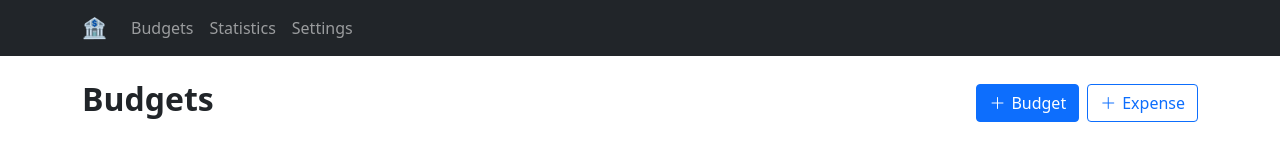
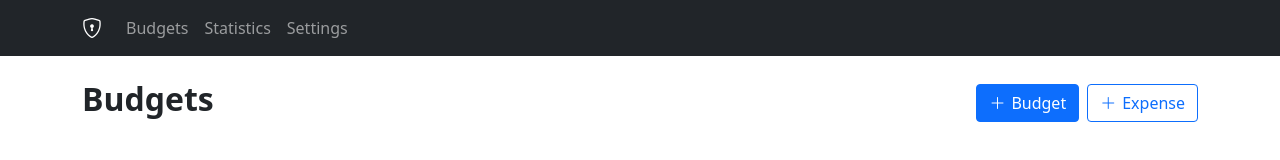
Before and after one commit to maximilianried/budget-planner, a React (Create React App) app: page / in a window 1280 px wide. Shown: the top 160 px of the page. Built offline with nearby package versions, Linux system fonts and the light colour scheme.

Commit message:
Logo change

```diff
--- a/src/components/navbar/MainNavbar.js
+++ b/src/components/navbar/MainNavbar.js
@@ -5,7 +5,9 @@ export default function MainNavbar() {
   return (
     <Navbar bg="dark" variant="dark" className="sticky-top">
       <Container>
-        <Navbar.Brand href="/">🏦</Navbar.Brand>
+        <Navbar.Brand href="/">
+          <i class="bi bi-shield-lock" />
+        </Navbar.Brand>
         <Nav className="me-auto">
           <Nav.Link href="/">Budgets</Nav.Link>
           <Nav.Link href="/statistic">Statistics</Nav.Link>
```
